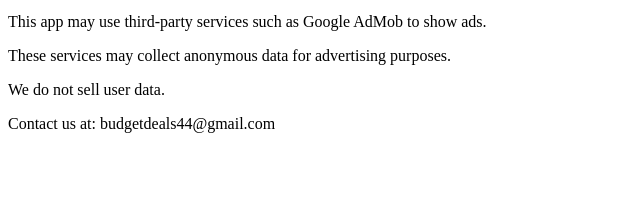
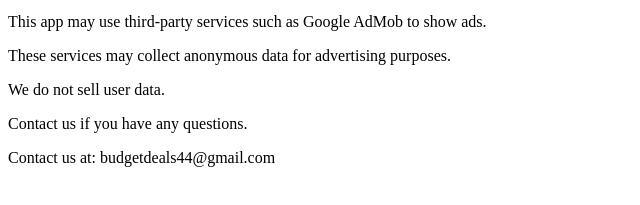
Before and after one commit to fixdeal-rgb/fixdeal-rgb.github.io, a plain HTML site: page privacy-policy.html in a window 1280 px wide. Shown: the part 101-306 px from the top of the page, without its empty margins (0-640 px from the left). Drawn offline with Linux system fonts and the light colour scheme.

Commit message:
Update privacy-policy.html

```diff
--- a/privacy-policy.html
+++ b/privacy-policy.html
@@ -14,6 +14,9 @@
 
   <p>We do not sell user data.</p>
 
+
+<p>Contact us if you have any questions.</p>
+
   <p>Contact us at: budgetdeals44@gmail.com</p>
 
 </body>
```
